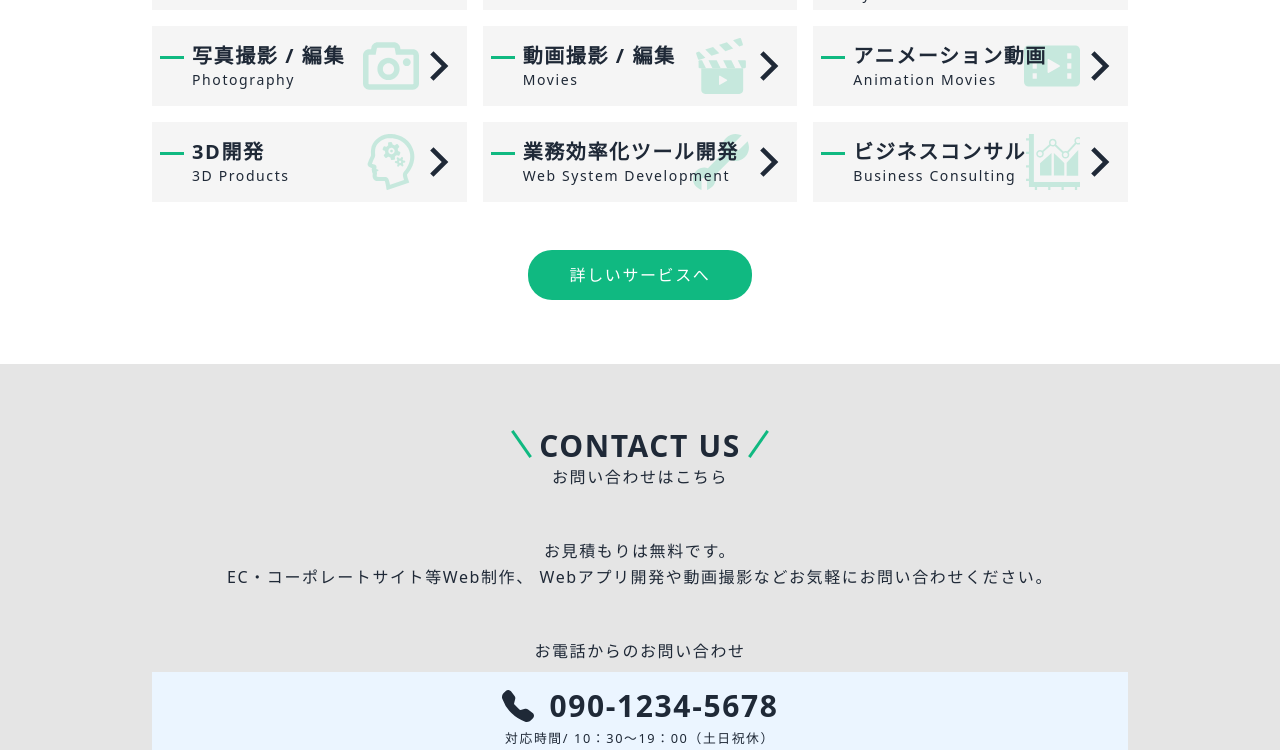
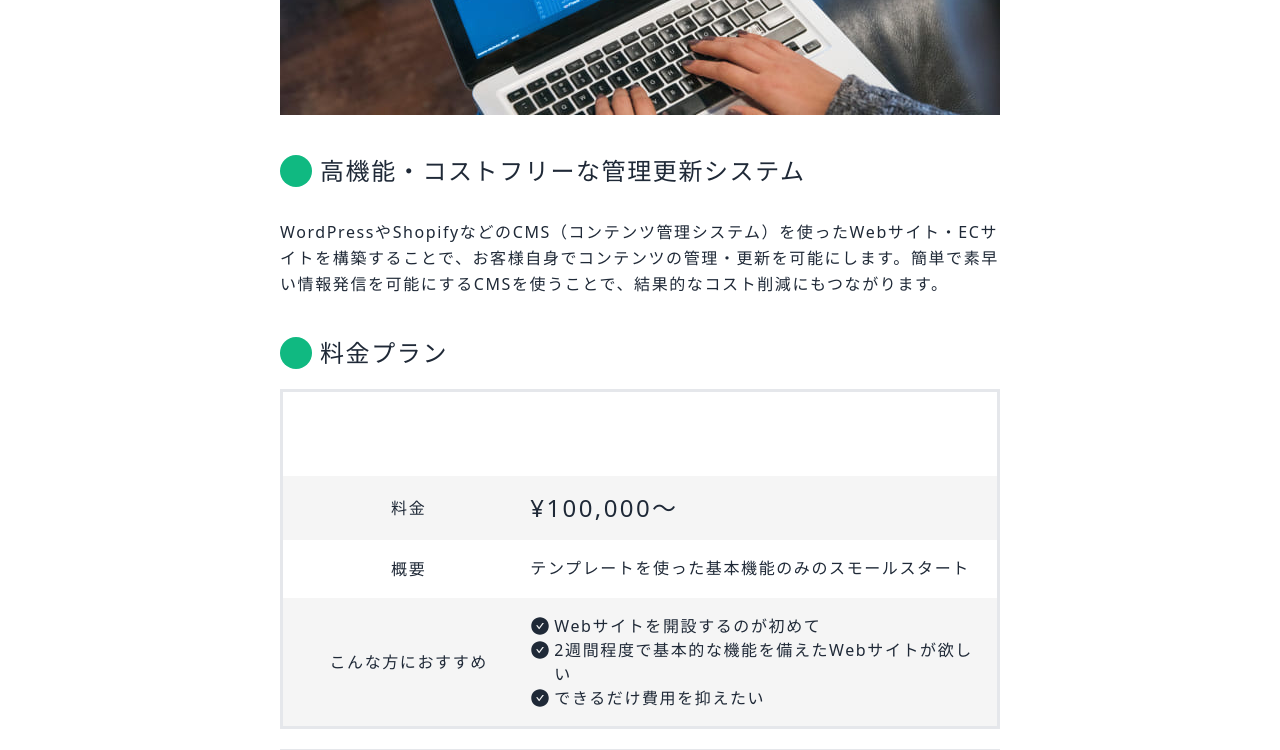
Before and after one commit to JunyaNomura/business-site-shopify, a Next.js app: page /cms in a window 1280 px wide. Shown: the part 496-1246 px from the top of the page. Built offline with nearby package versions, Linux system fonts and the light colour scheme.

Commit message:
I finished developing cms component

```diff
--- a/components/ServiceDescription.tsx
+++ b/components/ServiceDescription.tsx
@@ -20,7 +20,7 @@ const ServiceDescription = ({
     <div className="mx-auto px-4 tracking-widest leading-relaxed font-sans font-light text-gray-800">
       {/* title */}
       <div className="my-8 w-fit mx-auto">
-        <h2 className="uppercase text-3xl font-semibold">
+        <h2 className="uppercase text-3xl text-center font-semibold">
           {title}
         </h2>
         <div className="my-1 border-b-[3px] border-b-emerald-500"></div>
--- a/pages/cms.tsx
+++ b/pages/cms.tsx
@@ -1,6 +1,54 @@
 import HeadSeo from '../components/HeadSeo'
 import Services from '../components/Services'
 import Contact from '../components/Contact'
+import ServiceDescription from '@/components/ServiceDescription'
+import { PriceInfo } from "../types/types"
+import cmsImage from "../public/serviceImages/cmsImage.jpg"
+import cmsIcon from "../public/serviceIcons/cms.svg"
+
+
+const light: PriceInfo = {
+  title: 'LIGHT',
+  subTitle: 'ライトプラン',
+  color: 'blue-500',
+  price: 100000,
+  description: 'テンプレートを使った基本機能のみのスモールスタート',
+  points: [
+    'Webサイトを開設するのが初めて',
+    '2週間程度で基本的な機能を備えたWebサイトが欲しい',
+    'できるだけ費用を抑えたい'
+  ],
+};
+
+const standard: PriceInfo = {
+  title: ' STANDARD',
+  subTitle: 'スタンダードプラン',
+  color: 'emerald-500',
+  price: 500000,
+  description: 'デザインに拘ったオリジナル性のあるWebサイト',
+  points: [
+    'ブランディングを図りたい',
+    'サイトに載せる写真を撮影込みでお願いしたい',
+    'デザインにこだわりたい'
+  ],
+}
+
+const premium: PriceInfo = {
+  title: 'PREMIUM',
+  subTitle: 'プレミアムプラン',
+  color: 'yellow-400',
+  price: 1000000,
+  description: '完全フルカスタマイズで機能が充実したWebサイト',
+  points: [
+    'ページ数が膨大な大規模なWebサイトを構築したい',
+    '基幹システムや外部システムとの連携をしたい',
+    '独自の機能を搭載させたい'
+  ],
+};
+
+
+const menus: PriceInfo[] = [light, standard, premium];
+
 
 export default function Home() {
 
@@ -16,7 +64,16 @@ export default function Home() {
       />
       <main>
         <div className="max-w-5xl mx-auto px-2 pt-24">
-          This is cms page
+        <ServiceDescription
+            title={"CMS構築"}
+            subTitle={"Content Management System"}
+            themeImage={cmsImage}
+            themeIconImage={cmsIcon}
+            salesPoint={"高機能・コストフリーな管理更新システム"}
+            salesDescription={"WordPressやShopifyなどのCMS（コンテンツ管理システム）を使ったWebサイト・ECサイトを構築することで、お客様自身でコンテンツの管理・更新を可能にします。簡単で素早い情報発信を可能にするCMSを使うことで、結果的なコスト削減にもつながります。"}
+            pricePlan={"料金プラン"}
+            menus={menus}
+          />
           <Services />
         </div>
         <Contact />
```
